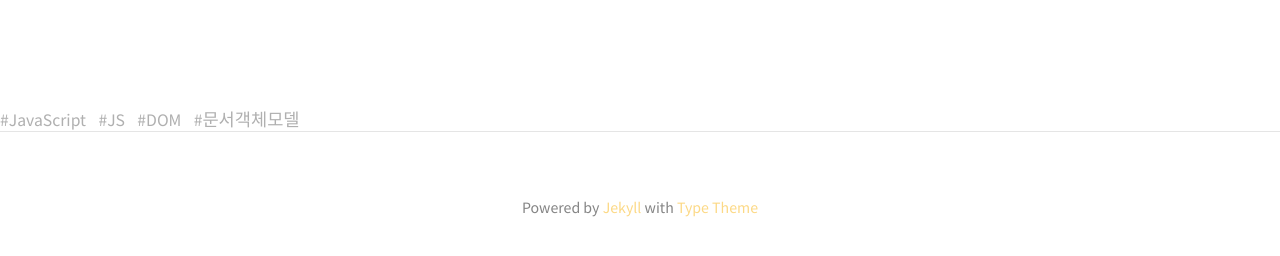
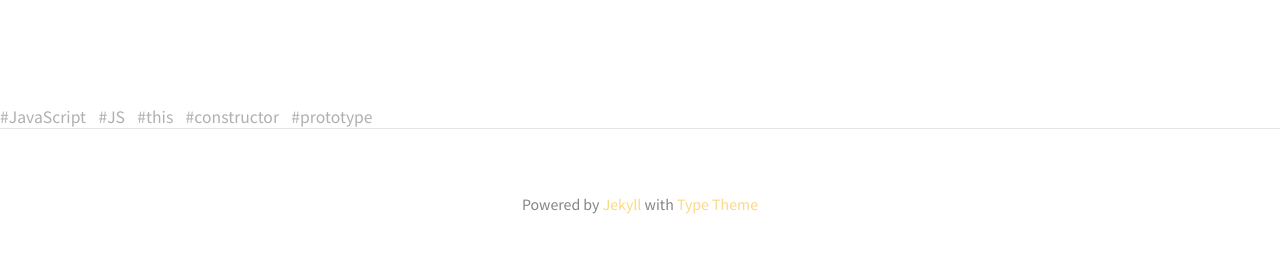
Before and after one commit to BoKyeong-Kim/BoKyeong-Kim.github.io, a Jekyll site: the page built from _posts/Dev-JavaScript/2020-10-01-js(5).md, in a window 1280 px wide and 900 px high, scrolled down 3132 px. Shown: the part 616-872 px from the top of the window. Built offline with Jekyll 4.4.1, drawn with Linux system fonts in a browser that asks for light colours; nearby versions of some CDN libraries.

Commit message:
modify javascript tags

```diff
--- a/_posts/Dev-JavaScript/2020-10-01-js(5).md
+++ b/_posts/Dev-JavaScript/2020-10-01-js(5).md
@@ -4,7 +4,7 @@ title: 자바스크립트 this, constructor, prototype
 feature-img: "assets/img/sample_feature_img_2.png"
 subtitle: < Document Object Model >
 categories : [Dev/JavaScript]
-tags: [JavaScript,JS, DOM, 문서객체모델]
+tags: [JavaScript,JS, this, constructor, prototype]
 ---
 
 - this
```
